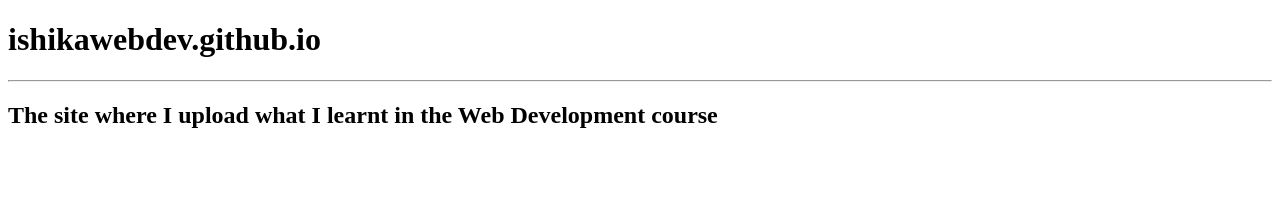
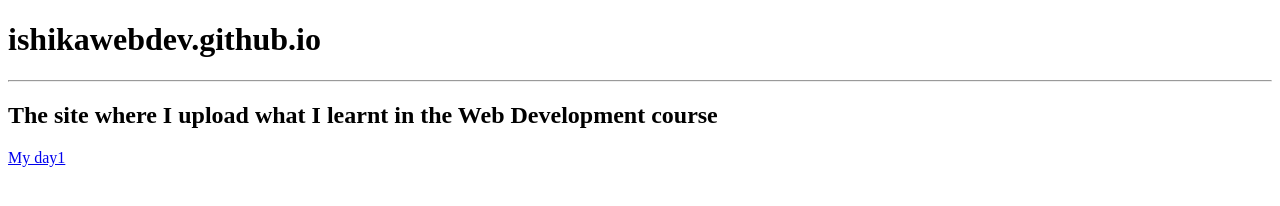
Before and after one commit to ishikawebdev/ishikawebdev.github.io, a plain HTML site: page index.html in a window 1280 px wide. Drawn offline with Linux system fonts and the light colour scheme.

Commit message:
Add files via upload

```diff
--- a/index.html
+++ b/index.html
@@ -8,5 +8,8 @@
 <h1>ishikawebdev.github.io</h1>
 <hr> <!--horizontal rule-->
 <h2>The site where I upload what I learnt in the Web Development course</h2>
-<p><a href="day1/socialmedia.html" My social media page </a></p>
+<p>
+<a href="day1"> My day1 </a>
+</p>
 </body>
+</html>
```
